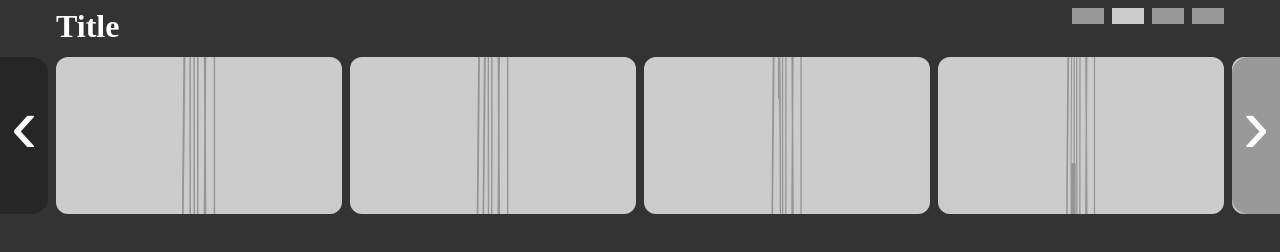
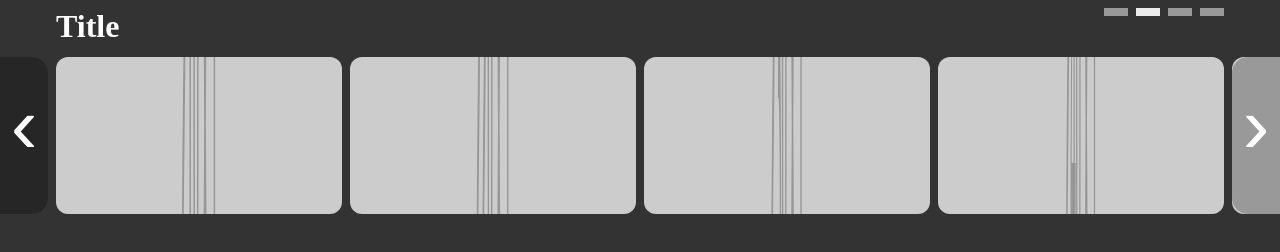
Before and after one commit to Annie-Huang/netflix-sliding-movie-ui, a website: page index.html in a window 1280 px wide. Drawn offline with Linux system fonts and the light colour scheme; placeholder pictures from the web are drawn by us.

Commit message:
Adjust styling for .progress-item

```diff
--- a/style.css
+++ b/style.css
@@ -96,13 +96,13 @@ body {
   gap: 0.5rem;
 }
 .progress-item {
-  flex: 0 0 2rem;
-  min-width: 2rem;
-  height: 1rem;
+  flex: 0 0 1.5rem;
+  min-width: 1.5rem;
+  height: 0.5rem;
   background-color: rgba(255, 255, 255, 0.5);
 }
 .progress-item.active {
-  background-color: rgba(255, 255, 255, 0.75);
+  background-color: rgba(255, 255, 255, 0.9);
 }
 
 @media (max-width: 1000px) {
```
